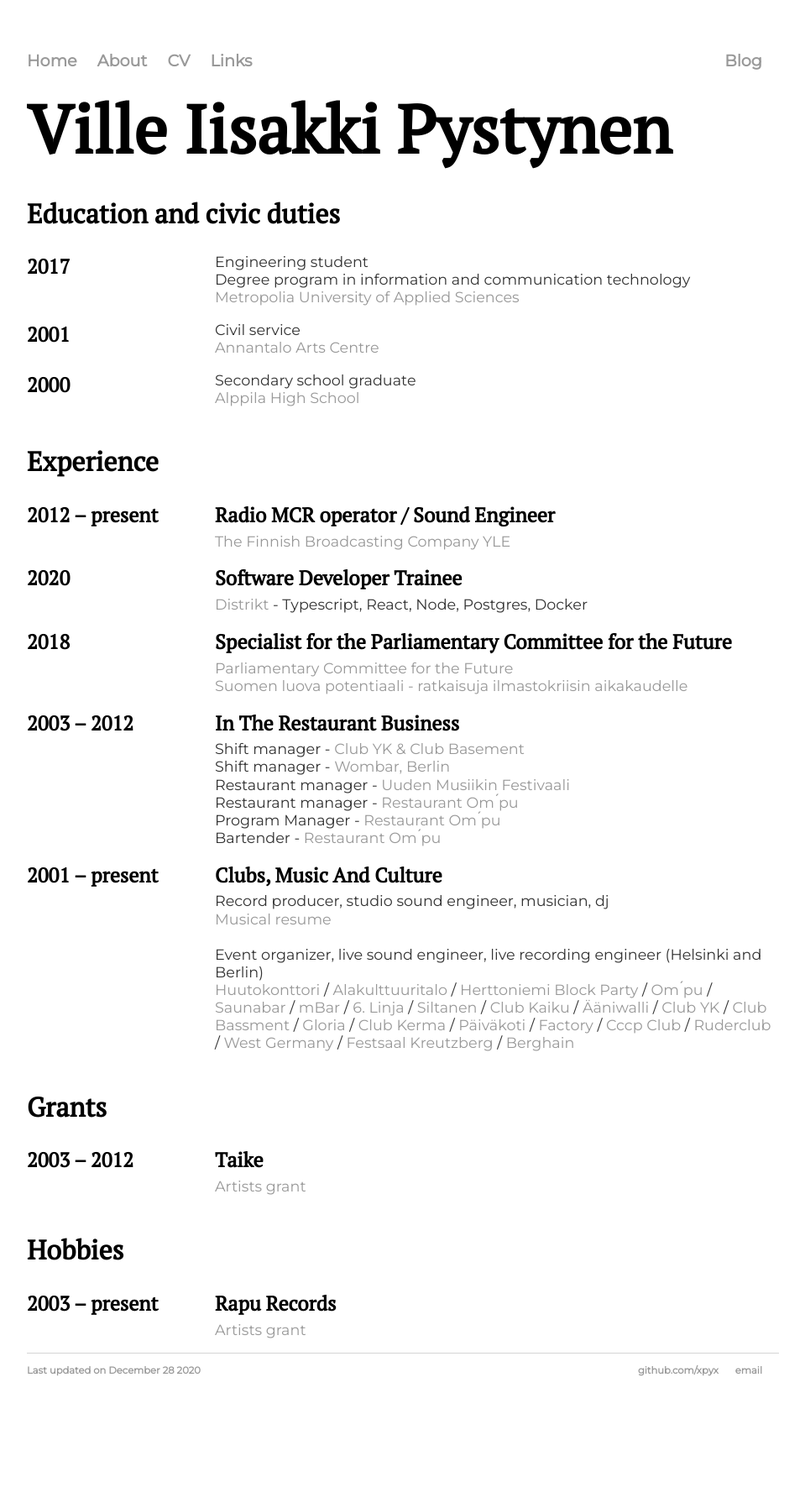
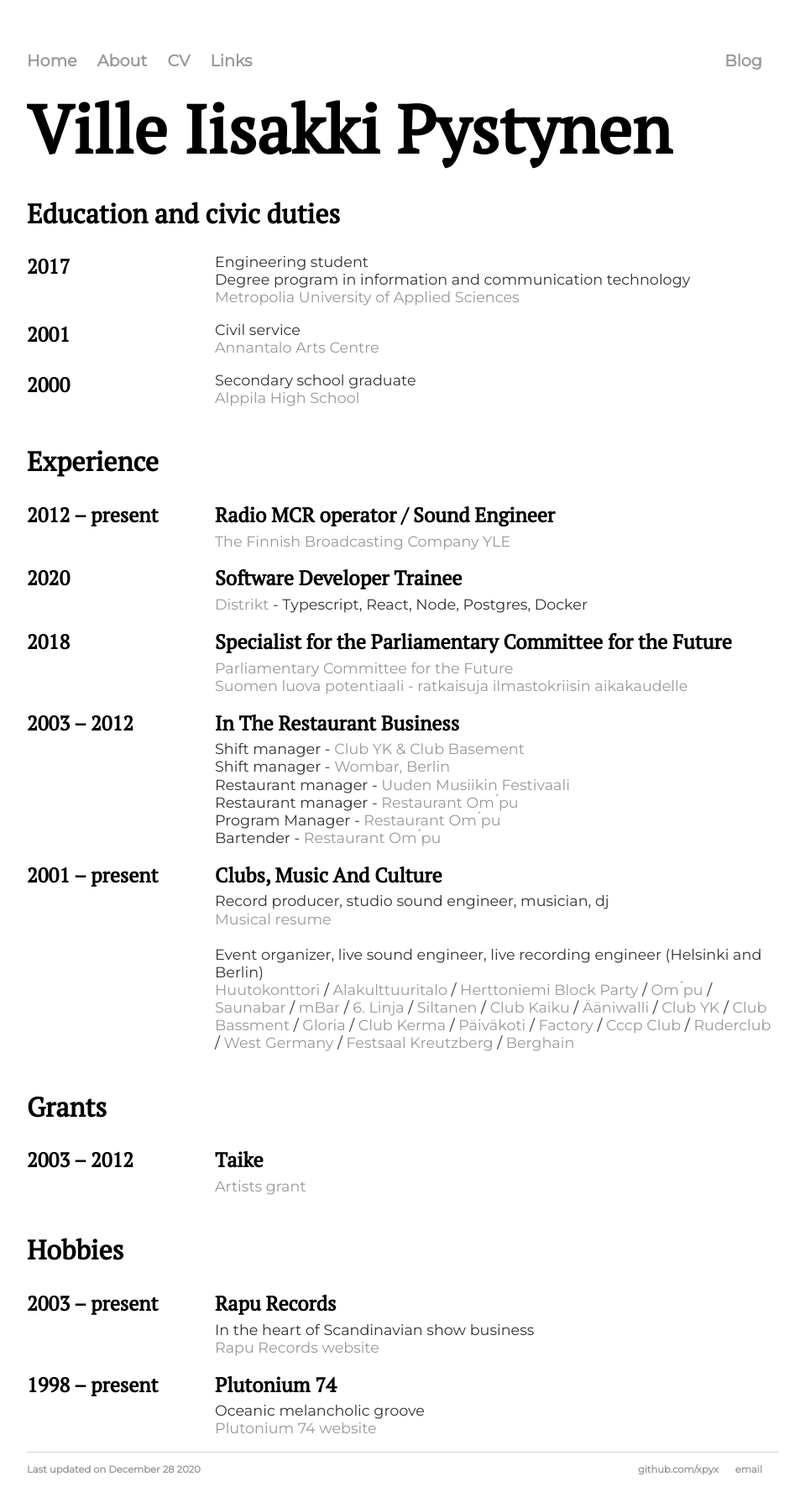
Before and after one commit to xpyx/xpyx.github.io, a Jekyll site: the page built from cv/index.html, in a window 1280 px wide. Shown: the whole page at 84% size, without its empty margins (160-1119 px from the left). Built offline with Jekyll 4.4.1, drawn with Linux system fonts in a browser that asks for light colours; before the commit the page ends 1672 px from its top, so only the background shows below that.

Commit message:
update cv

```diff
--- a/cv/index.html
+++ b/cv/index.html
@@ -36,7 +36,6 @@ title: CV
         </div>
     </div>
 
-
     <div class="row">
         <div class="column-left">
             <h3>2000</h3>
@@ -48,10 +47,7 @@ title: CV
             </p>
         </div>
     </div>
-
 </div>
-
-
 
 
 <h2>Experience</h2>
@@ -191,8 +187,23 @@ title: CV
 
         <h3>Rapu Records</h3>
         <p>
-            <a href="https://www.taike.fi/en/grants-for-artists/-/stipend/9rRrDr7eX4Xl/viewStipend/11179">Artists
-                grant</a>
+            In the heart of Scandinavian show business<br>
+            <a href="https://www.rapurecords.com">Rapu Records website</a>
+        </p>
+
+    </div>
+</div>
+
+<div class="row">
+    <div class="column-left">
+        <h3>1998 – present</h3>
+    </div>
+    <div class="column-right">
+
+        <h3>Plutonium 74</h3>
+        <p>
+            Oceanic melancholic groove<br>
+            <a href="https://www.plutonium74.com">Plutonium 74 website</a>
         </p>
 
     </div>
```
Also changed, not shown: other parts of cv/index.html (+0 -8 lines). Lines whose indentation alone changed are shown as unchanged.
